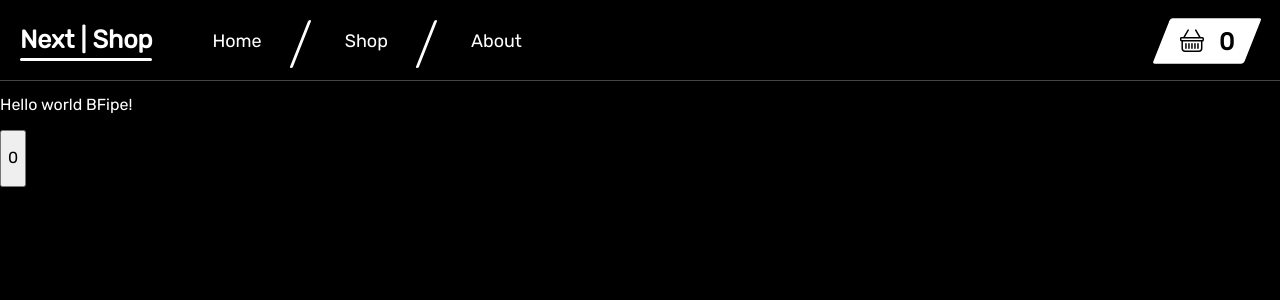
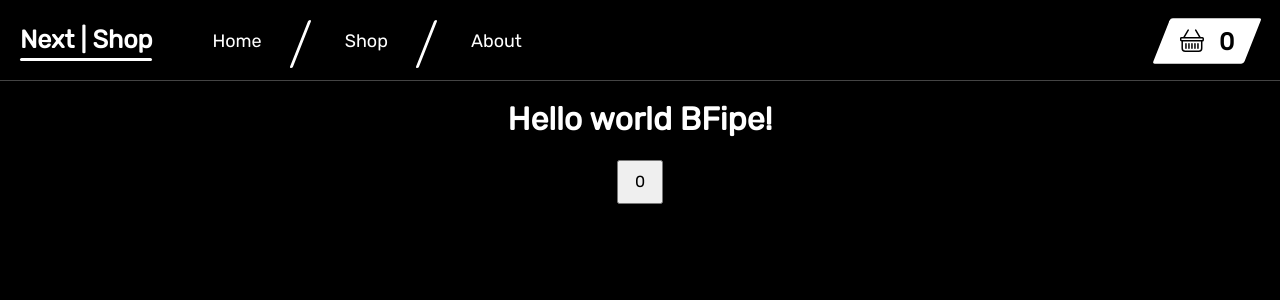
Before and after one commit to BFipe/next-shop, a Next.js app: page / in a window 1280 px wide. Shown: the top 300 px of the page. Built offline with nearby package versions, Linux system fonts and the light colour scheme.

Commit message:
Body center content

```diff
--- a/app/components/SimpleCounter.tsx
+++ b/app/components/SimpleCounter.tsx
@@ -10,7 +10,7 @@ export default function SimpleCounter() {
   return (
     <>
       <button onClick={() => dispatch(CounterActions.increment())}>
-        <p style={{ fontWeight: "100" }}>{count.value}</p>
+        <p style={{ fontWeight: "500", margin: "10px" }}>{count.value}</p>
       </button>
     </>
   );
--- a/app/page.module.scss
+++ b/app/page.module.scss
@@ -0,0 +1,3 @@
+.home {
+    text-align: center;
+}
--- a/app/page.tsx
+++ b/app/page.tsx
@@ -1,10 +1,10 @@
 import SimpleCounter from "./components/SimpleCounter";
-import { Italiana } from "next/font/google";
+import styles from "./page.module.scss";
 
 export default async function Home() {
   return (
-    <main>
-      <p>Hello world BFipe!</p>
+    <main className={styles.home}>
+      <h1>Hello world BFipe!</h1>
       <p>
         <SimpleCounter />
       </p>
```
